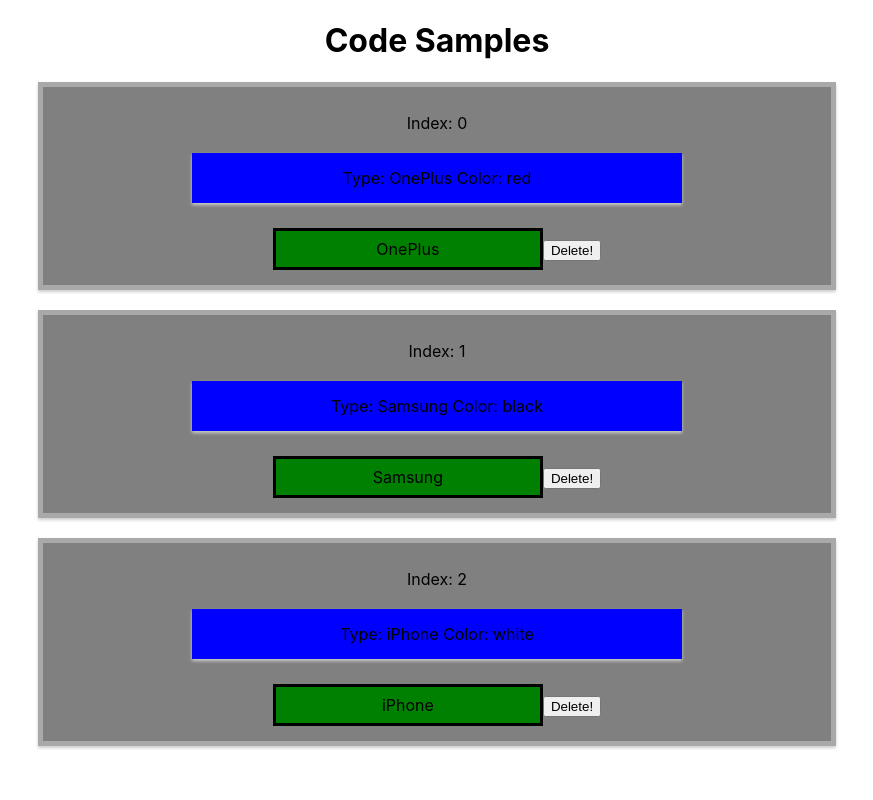
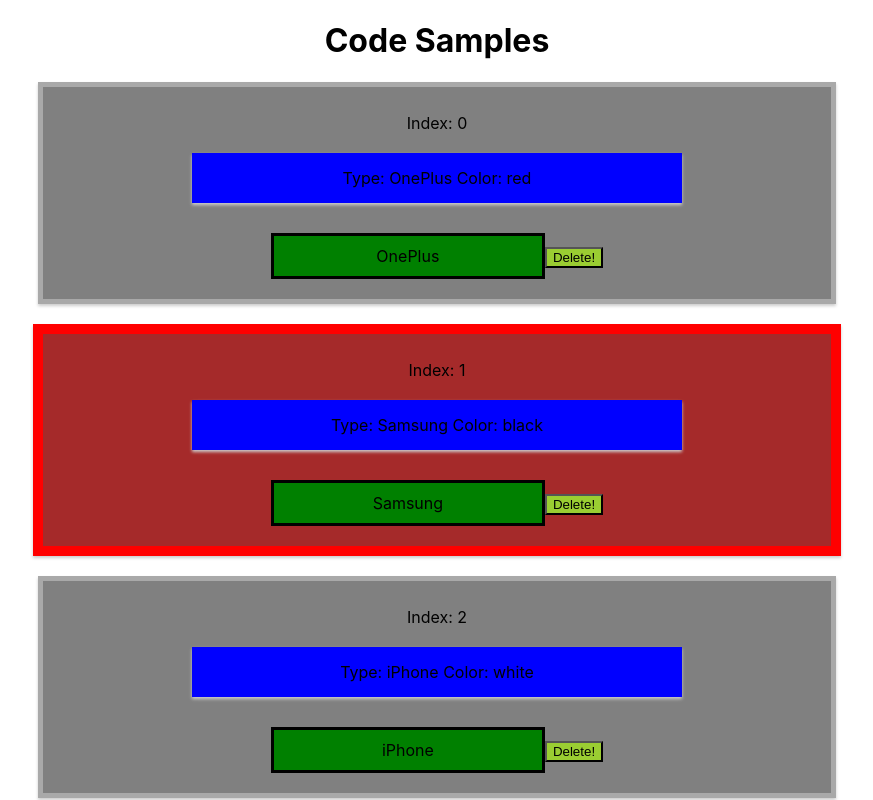
Before and after one commit to asszem/React-The-Complete-Guide-Udemy, a React (Create React App) app: page / in a window 1280 px wide. Shown: the top 800 px of the page, without its empty margins (203-1076 px from the left). Built offline with nearby package versions, Linux system fonts and the light colour scheme.

Commit message:
Set styles dynamically in Code Samples - toggle bg color by clicking on item

```diff
--- a/src/App.js
+++ b/src/App.js
@@ -61,7 +61,7 @@ class App extends Component {
     // This is a reference:
     // const newStateReferenceToState = this.state.person;
     // This is one way to create a new object:
-    const newStateWithPersonDeletedwithSlice = this.state.persons.slice();
+    //const newStateWithPersonDeletedwithSlice = this.state.persons.slice();
     // This is ES6 spread operator to create a new array based on content of another array
     const newStateWithPersonDeleted = [...this.state.persons];
     newStateWithPersonDeleted.splice(personIndex, 1); //removes the element from (startIndex, numberOfElementsToBeRemoved)
@@ -78,9 +78,8 @@ class App extends Component {
       cursor: 'pointer',
     };
 
+    // set conditionally the value of persons based on state.showPersons
     let persons = null;
-
-    // set conditionally the value of persons based on state.showPersons
     if (this.state.showPersons) {
       persons = ( //this is JSX content inside ()
         <div>
--- a/src/Assignments/Assignment1 - Base Syntax/User/UserOutput.js
+++ b/src/Assignments/Assignment1 - Base Syntax/User/UserOutput.js
@@ -1,4 +1,4 @@
-import React, { Component } from 'react';
+import React from 'react';
 
 const userOutput = (props) => {
   return (
--- a/src/Code Samples/CodeSamples.css
+++ b/src/Code Samples/CodeSamples.css
@@ -4,18 +4,25 @@
 
 .Phones {
   width: 60%;
+  margin: 10px auto;
   border: 5px solid darkgrey;
-  background-color:grey;
+  background-color: grey;
   box-shadow: 0 2px 3px #ccc;
   padding: 10px;
   margin: 20px auto;
   text-align: center;
   cursor: default;
 }
+
+.PhoneSelected {
+  background-color: brown;
+  border: 10px solid red;
+}
+
 .Phone {
   width: 60%;
   border: 5px solid blue;
-  background-color:blue;
+  background-color: blue;
   box-shadow: 0 2px 3px #ccc;
   padding: 10px;
   margin: 20px auto;
@@ -23,10 +30,7 @@
   cursor: pointer;
 }
 
-.Owners{
-
+.DeleteButton {
+  margin: 10px auto;
+  background-color: yellowgreen;
 }
-
-.Input{
-
-}
--- a/src/Code Samples/CodeSamples.js
+++ b/src/Code Samples/CodeSamples.js
@@ -7,7 +7,7 @@ class CodeSamples extends Component {
   state = {
     phones: [
       { id: 1, type: 'OnePlus', color: 'red', isSelected: false },
-      { id: 2, type: 'Samsung', color: 'black', isSelected: false },
+      { id: 2, type: 'Samsung', color: 'black', isSelected: true },
       { id: 3, type: 'iPhone', color: 'white', isSelected: false },
     ],
     showPhones: true,
@@ -20,51 +20,50 @@ class CodeSamples extends Component {
     version: { main: 1, sub: 1 },
   };
 
-  phoneClickHandler = (id) => {
-    console.log('Phone clicked. ID = ' + id);
+  phoneClickHandler = (index) => {
+    const newPhone = { ...this.state.phones[index] };
+    newPhone.isSelected = !newPhone.isSelected; //toggle the opposite
+    const newStateOfPhones = [...this.state.phones];
+    newStateOfPhones[index] = newPhone;
+    this.setState({ phones: newStateOfPhones });
   };
 
   deletePhoneHandler = (index) => {
-    //create a copy of the state
-    const newStateOfPhones = [...this.state.phones];
-    // remove the item based on the index provided in the .map() method
-    newStateOfPhones.splice(index,1);
-    // update the state
-    this.setState({ phones: newStateOfPhones });
+    const newStateOfPhones = [...this.state.phones]; //create a copy of the state
+    newStateOfPhones.splice(index, 1); // remove the item based on the index provided in the .map() method
+    this.setState({ phones: newStateOfPhones }); // update the state
   };
 
   changeTypeHandler = (event, id) => {
-    // get the index of the item with id
     const indexOfPhoneToBeChanged = this.state.phones.findIndex((phone) => {
       return phone.id === id;
-    });
-    // create a copy of that item
-    const newPhone = { ...this.state.phones[indexOfPhoneToBeChanged] };
-    // change the value in the copy
-    newPhone.type = event.target.value;
-    // create a new Phones object
-    const newStateOfPhones = [...this.state.phones];
-    // change the object at index to the new object
-    newStateOfPhones[indexOfPhoneToBeChanged] = newPhone;
-    // update the state
-    this.setState({ phones: newStateOfPhones });
+    }); // get the array index of the item for id
+    const newPhone = { ...this.state.phones[indexOfPhoneToBeChanged] }; // create a copy object of that item
+    newPhone.type = event.target.value; // change the value in the copy
+    const newStateOfPhones = [...this.state.phones]; // create a new array
+    newStateOfPhones[indexOfPhoneToBeChanged] = newPhone; // change the object at index to the new object
+    this.setState({ phones: newStateOfPhones }); // update the state
   };
 
   render() {
     let phones = (
       <div>
         {this.state.phones.map((phone, index) => {
+          const phoneClass = ['Phones']; // assign an empty class
+          if (phone.isSelected) {
+            phoneClass.push('PhoneSelected');
+          }
           return (
             <ListPhones
               key={phone.id}
-              onClick={() => this.phoneClickHandler(phone.id)}
+              onClick={() => this.phoneClickHandler(index)}
               onDelete={this.deletePhoneHandler.bind(this, index)}
               onInput={(event) => {
                 this.changeTypeHandler(event, phone.id);
               }}
               type={phone.type}
               color={phone.color}
-              stylePhones="Phones"
+              stylePhones={phoneClass.join(' ')}
               stylePhone="Phone"
             >
               Index: {index}
--- a/src/Code Samples/Components/FunctionBasedComponent.js
+++ b/src/Code Samples/Components/FunctionBasedComponent.js
@@ -4,10 +4,10 @@ const functionBasedComponent = (props) => {
     color: 'black',
     font: 'inherit',
     border: '3px solid black',
-    padding: '8px',
+    padding: '10px',
     cursor: 'pointer',
     textAlign: 'center',
-    margin: '5px auto',
+    margin: '10px auto',
   };
   return (
     <div className={props.stylePhones}>
@@ -16,7 +16,7 @@ const functionBasedComponent = (props) => {
         Type: {props.type} Color: {props.color}
       </p>
       <input style={inputClassName} type="text" value={props.type} onChange={props.onInput}/>
-      <button onClick={props.onDelete}>Delete!</button>
+      <button className="DeleteButton" onClick={props.onDelete}>Delete!</button>
     </div>
   );
 };
--- a/src/index.js
+++ b/src/index.js
@@ -2,14 +2,14 @@ import React from 'react';
 import ReactDOM from 'react-dom';
 import './index.css';
 import App from './App';
-import Assignment1App from './Assignments/Assignment1 - Base Syntax/AppAssignment1.js';
+// import Assignment1App from './Assignments/Assignment1 - Base Syntax/AppAssignment1.js';
 import CodeSamples from './Code Samples/CodeSamples';
 import reportWebVitals from './reportWebVitals';
 
 ReactDOM.render(
   <React.StrictMode>
-    {/* <App /> */}
     <CodeSamples />
+    <App />
     {/* <Assignment1App /> */}
   </React.StrictMode>,
   document.getElementById('root')
```
